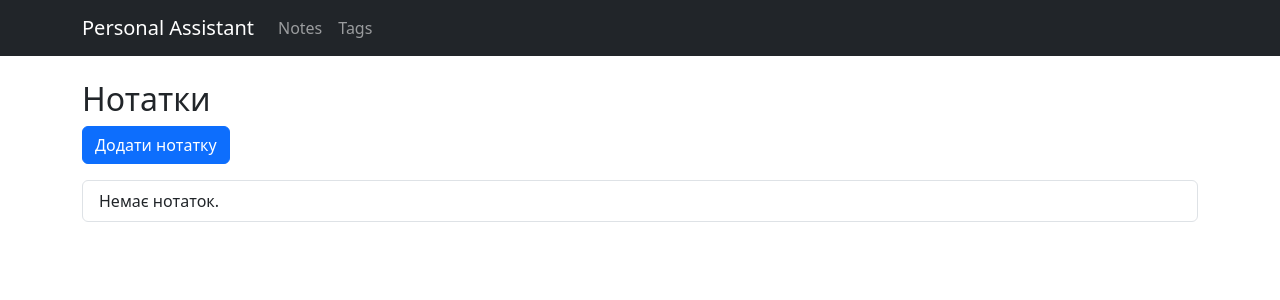
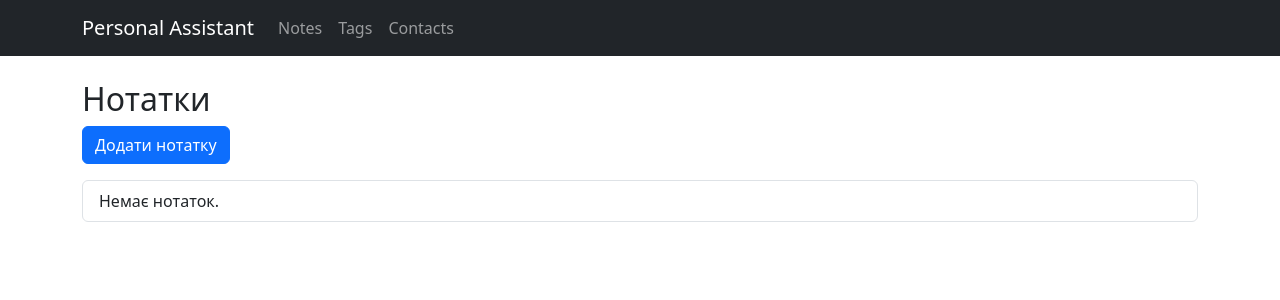
Before and after one commit to Yuliia-Vogel/Python-WEB_team-project_deploy, a Django app: page /notes/ in a window 1280 px wide. Shown: the top 300 px of the page. Run offline with Django 5.2, Linux system fonts and the light colour scheme; data that the repository does not hold is empty.

Commit message:
added contacts item to navbar

```diff
--- a/src/templates/base.html
+++ b/src/templates/base.html
@@ -22,6 +22,9 @@
                     <li class="nav-item">
                         <a class="nav-link" href="{% url 'tag-list' %}">Tags</a>
                     </li>
+                    <li class="nav-item">
+                        <a class="nav-link" href="{% url 'contact-list' %}">Contacts</a>
+                    </li>
                 </ul>
             </div>
         </div>
```
